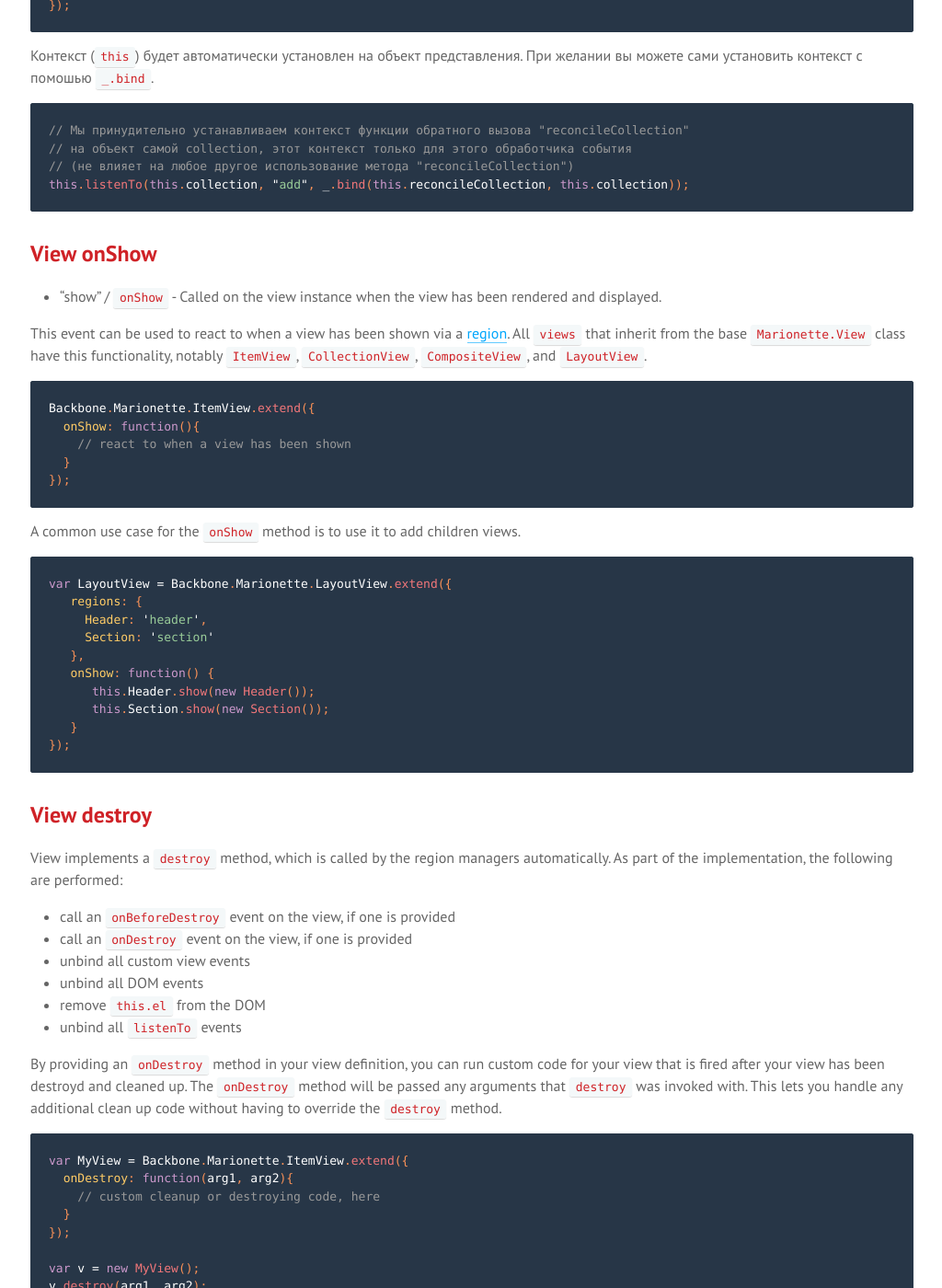
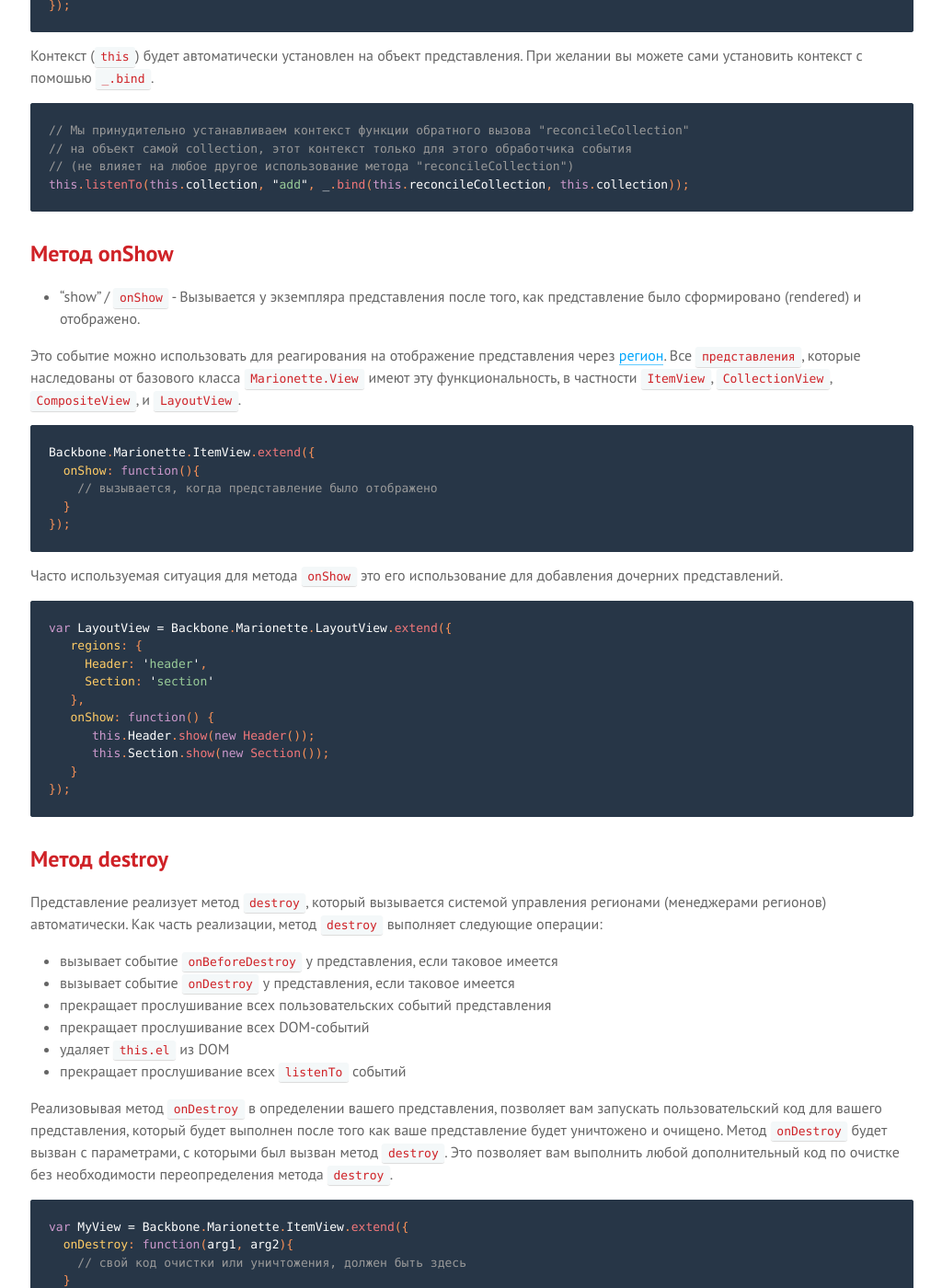
Before and after one commit to sadcitizen/marionettejs.ru, a Jekyll site: the page built from _posts/2014-06-10-view.md, in a window 1280 px wide and 1400 px high, scrolled down 1492 px. Shown: the whole window at 92% size, without its empty margins (127-1151 px from the left). Built offline with Jekyll 4.4.1, drawn with Linux system fonts in a browser that asks for light colours; some web fonts are replaced; Markdown is read by kramdown in place of the engine named in the settings; some of the changed text lies outside the part shown.

Commit message:
translate ru/View
перевел 'View onShow'
перевел 'View destroy'

````diff
--- a/_includes/translation/ru/marionette.view.md
+++ b/_includes/translation/ru/marionette.view.md
@@ -11,8 +11,8 @@
 ## Содержание
 
 * [Привязка событий к представлению](#binding-to-view-events)
-* [View onShow](#view-onshow)
-* [View destroy](#view-destroy)
+* [Метод onShow](#view-onshow)
+* [Метод destroy](#view-destroy)
 * [View onBeforeDestroy](#view-onbeforedestroy)
 * [View "dom:refresh" / onDomRefresh event](#view-domrefresh--ondomrefresh-event)
 * [View.triggers](#viewtriggers)
@@ -58,22 +58,23 @@
 this.listenTo(this.collection, "add", _.bind(this.reconcileCollection, this.collection));
 ```
 
-## View onShow
+## Метод onShow
 
-* "show" / `onShow` - Called on the view instance when the view has been rendered and displayed.
+* "show" / `onShow` - Вызывается у экземпляра представления после того, как представление было сформировано (rendered) и отображено.
 
-This event can be used to react to when a view has been shown via a [region](marionette.region.md).
-All `views` that inherit from the base `Marionette.View` class have this functionality, notably `ItemView`, `CollectionView`, `CompositeView`, and `LayoutView`.
+Это событие можно использовать для реагирования на отображение представления через [регион](marionette.region.md).
+Все `представления`, которые наследованы от базового класса `Marionette.View` имеют эту функциональность,
+в частности `ItemView`, `CollectionView`, `CompositeView`, и `LayoutView`.
 
 ```js
 Backbone.Marionette.ItemView.extend({
   onShow: function(){
-    // react to when a view has been shown
+    // вызывается, когда представление было отображено
   }
 });
 ```
 
-A common use case for the `onShow` method is to use it to add children views.
+Часто используемая ситуация для метода `onShow` это его использование для добавления дочерних представлений.
 
 ```js
 var LayoutView = Backbone.Marionette.LayoutView.extend({
@@ -88,29 +89,29 @@
 });
 ```
 
-## View destroy
+## Метод destroy
 
-View implements a `destroy` method, which is called by the region
-managers automatically. As part of the implementation, the following
-are performed:
+Представление реализует метод `destroy`, который вызывается системой управления регионами
+(менеджерами регионов) автоматически. Как часть реализации, метод `destroy` выполняет
+следующие операции:
 
-* call an `onBeforeDestroy` event on the view, if one is provided
-* call an `onDestroy` event on the view, if one is provided
-* unbind all custom view events
-* unbind all DOM events
-* remove `this.el` from the DOM
-* unbind all `listenTo` events
+* вызывает событие `onBeforeDestroy` у представления, если таковое имеется
+* вызывает событие `onDestroy` у представления, если таковое имеется
+* прекращает прослушивание всех пользовательских событий представления
+* прекращает прослушивание всех DOM-событий
+* удаляет `this.el` из DOM
+* прекращает прослушивание всех `listenTo` событий
 
-By providing an `onDestroy` method in your view definition, you can
-run custom code for your view that is fired after your view has been
-destroyd and cleaned up. The `onDestroy` method will be passed any arguments
-that `destroy` was invoked with. This lets you handle any additional clean
-up code without having to override the `destroy` method.
+Реализовывая метод `onDestroy` в определении вашего представления, позволяет вам
+запускать пользовательский код для вашего представления, который будет выполнен
+после того как ваше представление будет уничтожено и очищено. Метод `onDestroy` будет
+вызван с параметрами, с которыми был вызван метод `destroy`. Это позволяет вам выполнить любой
+дополнительный код по очистке без необходимости переопределения метода `destroy`.
 
 ```js
 var MyView = Backbone.Marionette.ItemView.extend({
   onDestroy: function(arg1, arg2){
-    // custom cleanup or destroying code, here
+    // свой код очистки или уничтожения, должен быть здесь
   }
 });
 
````
